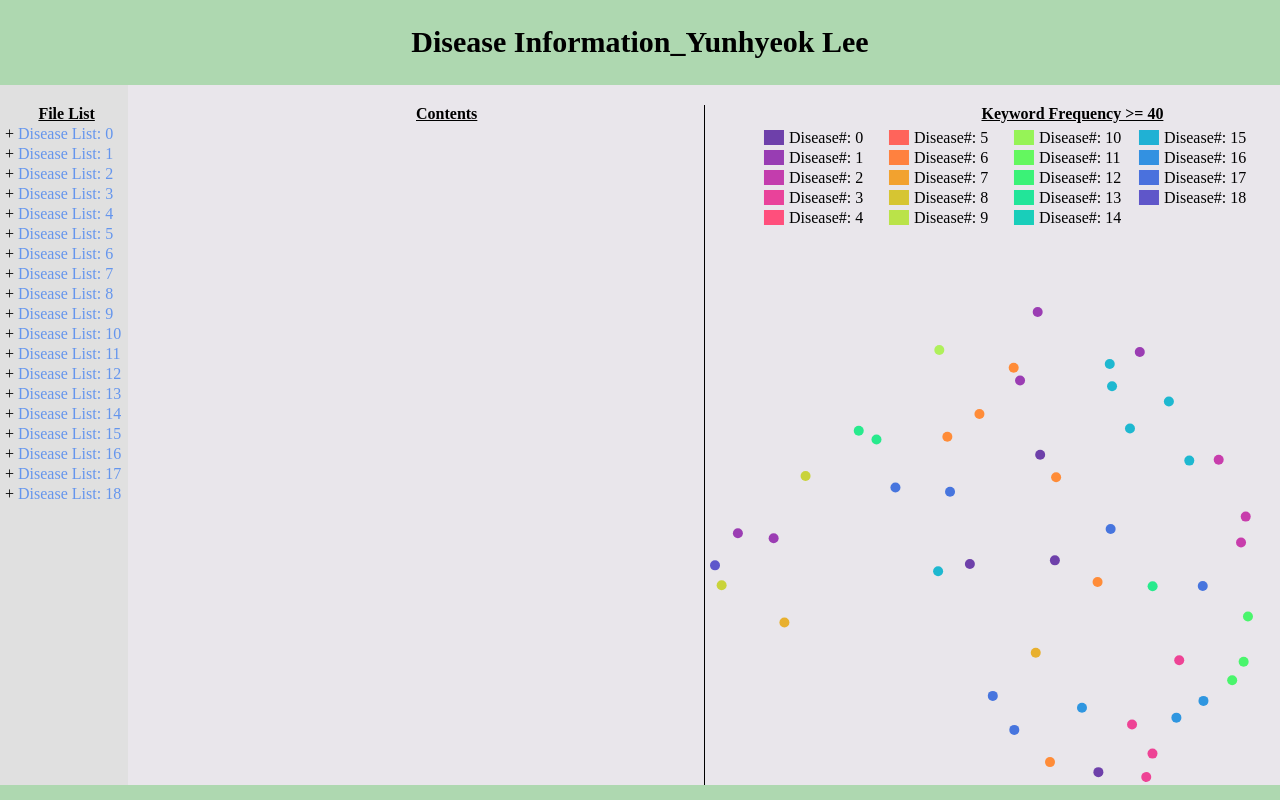
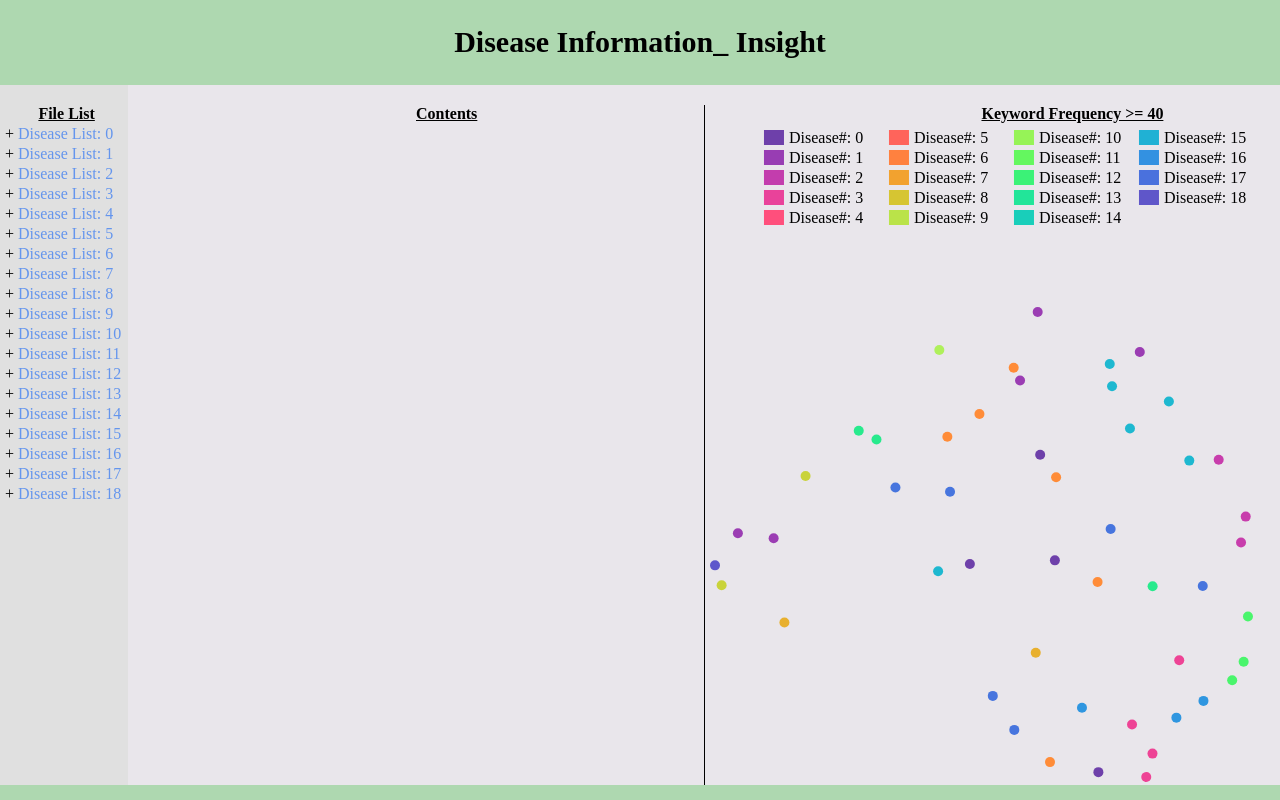
Before and after one commit to Hedsw/datavisualizationproject2, a plain HTML site: page index.html in a window 1280 px wide. Drawn offline with nearby package versions, Linux system fonts and the light colour scheme.

Commit message:
Index HTML Change

```diff
--- a/index.html
+++ b/index.html
@@ -19,7 +19,7 @@
       <body>
             <!-- Page layout -->
             <section style="text-align: center;">
-                  <h2 class ="typing-txt">Disease Information_Yunhyeok Lee</h2>
+                  <h2 class ="typing-txt">Disease Information_ Insight </h2>
                   <h3  style="text-align: right; font-size: 15px;"> </h3>
             </section>
 
```
